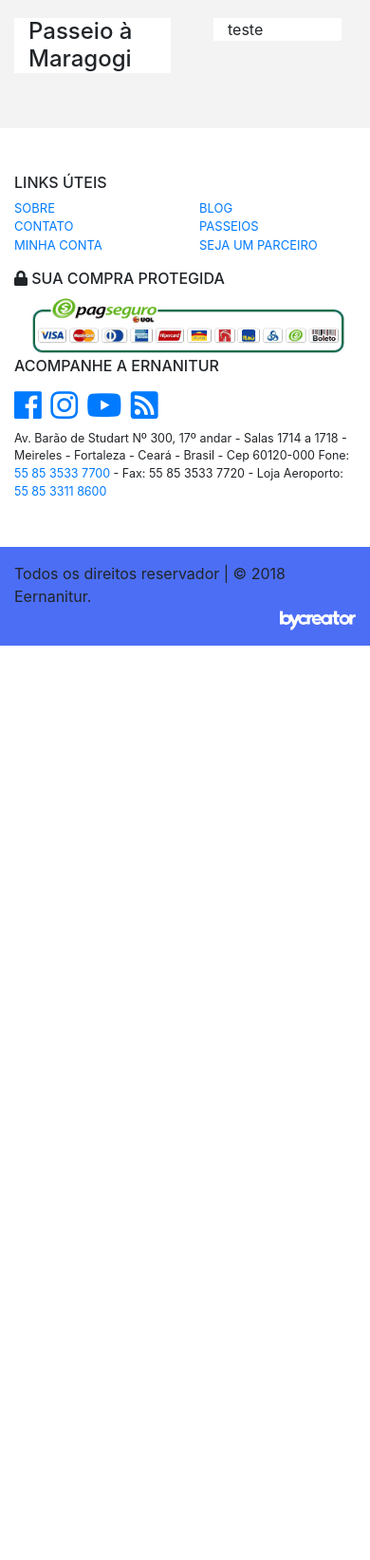
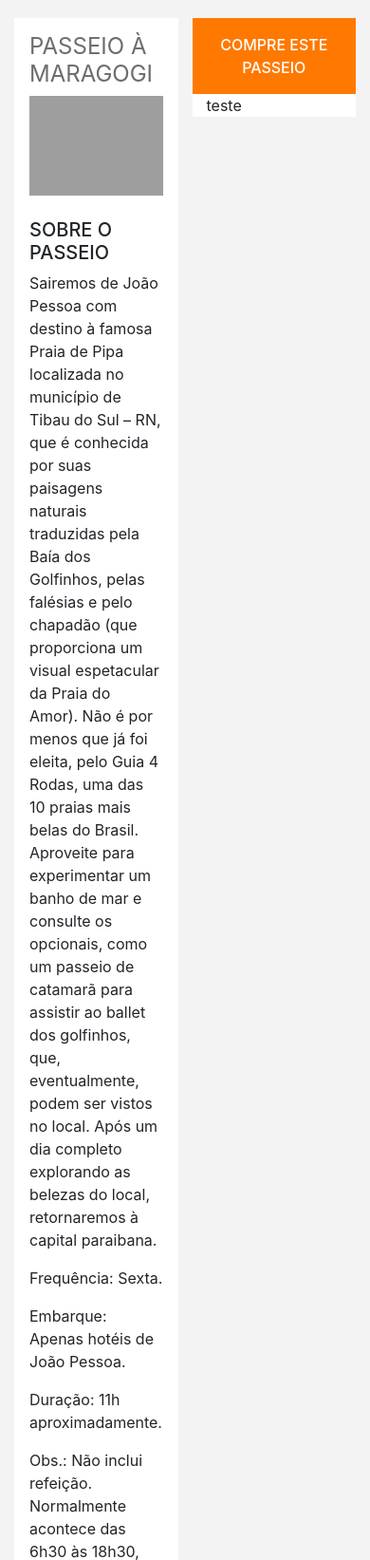
Before and after one commit to bycreator/ERNANITUR, a PHP site: page /passeio.html in a window 390 px wide. Shown: the part 276-1919 px from the top of the page at 95% size. Before the commit the page ends 956 px from the top, so only its background shows below. Run offline with PHP 8.4, Linux system fonts and the light colour scheme; some libraries are stand-ins or nearby versions; grey boxes are pictures that could not be loaded.

Commit message:
PASSEIO - Ajustes
Estrutura do passeio na lateral esquerda. Foto para o passeio.

```diff
--- a/css/ernanitur.css
+++ b/css/ernanitur.css
@@ -180,6 +180,32 @@ small.text-success.partir {
 
 /* INTERNA PASSEIO */
 
-.container.passeio-interna {
+.passeio-interna {
     margin-top: 1.2em;
 }
+
+.left-passeio {
+    padding: 1em 1em 1em 1em;
+}
+
+.left-passeio img {
+    width: 100%;
+}
+
+.h4-passeio {
+    font-weight: 400;
+    color: #6d6d6d;
+}
+
+.pdl-0 {
+    padding-left: 0;
+}
+
+.container.bg-right-passeio-tp {
+    background-color: #FF7900;
+    color: #fff;
+    padding: 1em;
+    text-align: center;
+    font-size: 1em;
+    font-weight: 500;
+}
--- a/passeio.html
+++ b/passeio.html
@@ -99,15 +99,41 @@
 
    <div class="container passeio-interna">
      <div class="row">
-       <div class="col col-md-7 left-passeio">
-         <div class="col bg-white">
-           <h4>Passeio à Maragogi</h4>
+       <div class="col col-md-8">
+         <div class="col bg-white left-passeio">
+           <h4 class="h4-passeio text-uppercase">Passeio à Maragogi</h4>
+              <img src="https://cdn.bold.ovh/unsafe/756x300/smart/www.luckreceptivo.com.br/assets/701364863596fe91e26acc2.25307092.jpg">
+              <br><br>
+              <h5 class="text-uppercase">sobre o passeio</h5>
+              <p>Sairemos de João Pessoa com destino à famosa Praia de Pipa localizada no município de Tibau do Sul – RN, que é conhecida por suas paisagens naturais traduzidas pela Baía dos Golfinhos, pelas falésias e pelo chapadão (que proporciona um visual espetacular da Praia do Amor). Não é por menos que já foi eleita, pelo Guia 4 Rodas, uma das 10 praias mais belas do Brasil. Aproveite para experimentar um banho de mar e consulte os opcionais, como um passeio de catamarã para assistir ao ballet dos golfinhos, que, eventualmente, podem ser vistos no local. Após um dia completo explorando as belezas do local, retornaremos à capital paraibana.  </p>
+
+              <p>Frequência: Sexta.</p>
+
+              <p>Embarque: Apenas hotéis de João Pessoa.</p>
+
+              <p>Duração: 11h aproximadamente.</p>
+
+
+              Obs.: Não inclui refeição. Normalmente acontece das 6h30 às 18h30, podendo sofrer alterações neste horário.
+
+              Atenção: Qualquer serviços opcional deve ser pago diretamente no local e nossa empresa não se responsabiliza pela contratação ou ocorrências.
+
+              Os roteiros dos passeios estão sujeitos à alteração devido maré e/ou funcionamento de museus, engenhos, projetos, entre outros.
+
+              Atenção: Por determinação da polícia rodoviária federal, é obrigatório o porte de documento de identidade em todos os passeios interestaduais. Caso não esteja portando o documento com foto, o seu embarque no passeio não será permitido e não dará direito a nenhum tipo de reembolso.
+
+              <div class="container">
+                <div class="row">
+
+                </div>
+              </div>
          </div>
        </div>
 
-       <div class="col col-md-5">
-         <div class="container">
-           <div class="col bg-white">
+       <div class="col col-md-4 pdl-0">
+         <div class="container bg-right-passeio-tp text-uppercase">compre este passeio</div>
+         <div class="container bg-white">
+           <div class="">
              teste
            </div>
          </div>
```
